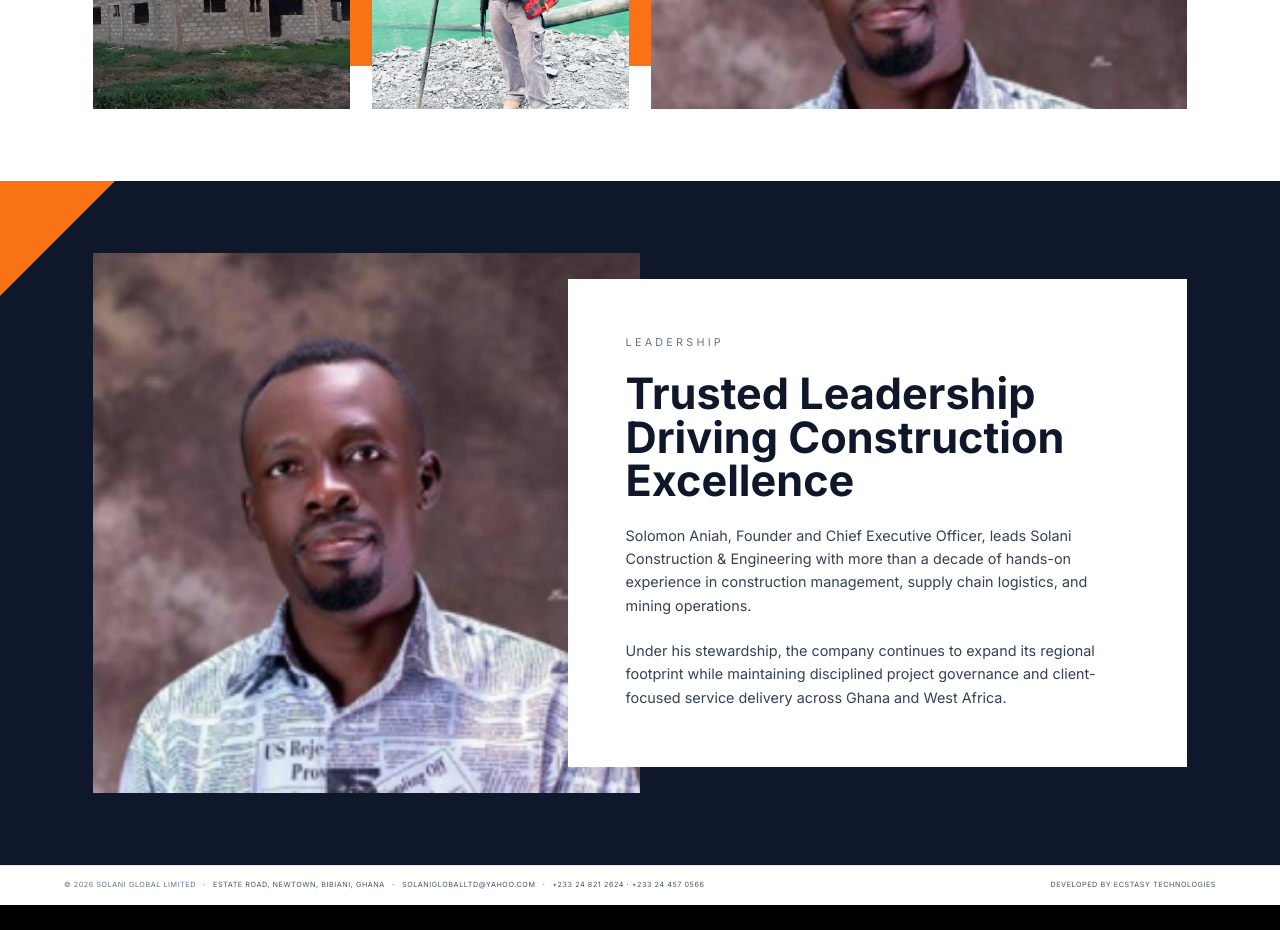
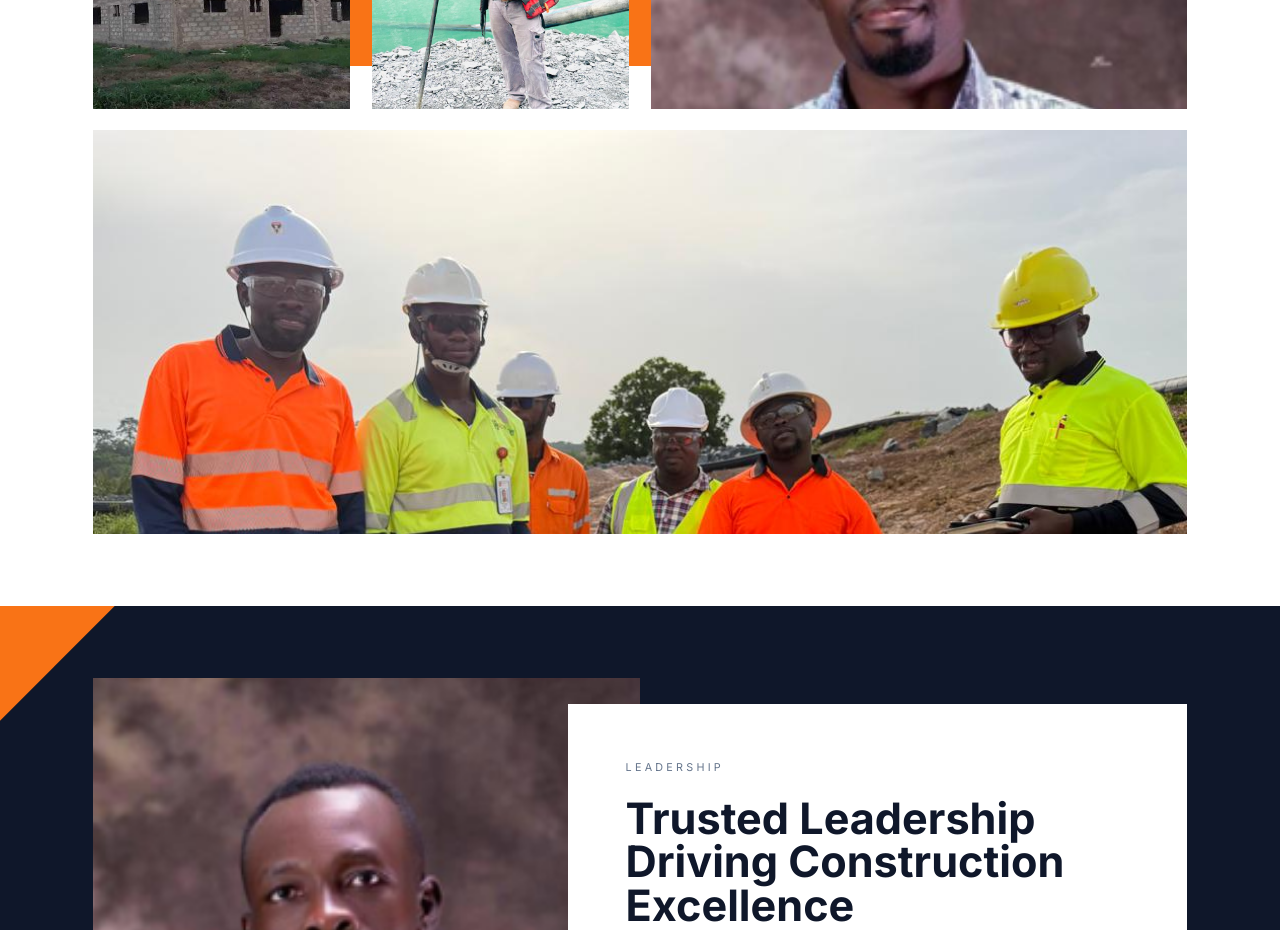
Before and after one commit to PlnDominic/Solani-Construction-and-Engineering, a Next.js app: page /about in a window 1280 px wide. Shown: the part 1900-2830 px from the top of the page. Before the commit the page ends 2805 px from the top, so only its background shows below. Built offline with nearby package versions, Linux system fonts and the light colour scheme.

Commit message:
Add site inspection team photo to About page gallery
Co-Authored-By: Claude Opus 5.5 <noreply@anthropic.com>
Claude-Session: https://claude.ai/code/session_01HTQG5LAahDvSb5KhV5yyi8

```diff
--- a/src/app/about/page.tsx
+++ b/src/app/about/page.tsx
@@ -204,6 +204,11 @@ export default function AboutPage() {
               <div className="col-span-2 relative h-48 md:h-64 overflow-hidden">
                 <Image src="/ceo.jpg" alt="Leadership" fill className="object-cover" />
               </div>
+
+              {/* Fifth Row - Full-width team image */}
+              <div className="col-span-2 md:col-span-4 relative h-64 md:h-[28rem] overflow-hidden">
+                <Image src="/site-inspection-team.jpg" alt="Solani team on a site inspection" fill className="object-cover object-top" />
+              </div>
             </div>
           </div>
         </div>
```
Also changed, not shown: public/site-inspection-team.jpg (added).
